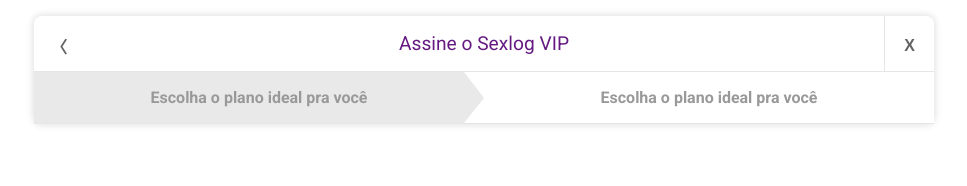
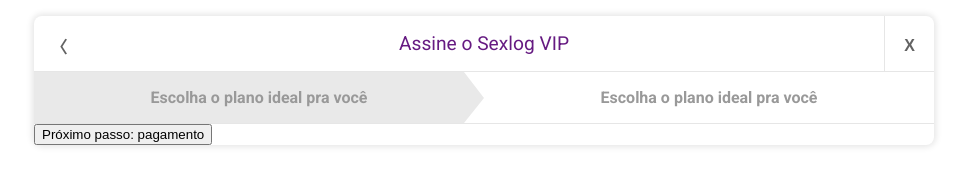
Before and after one commit to KarolinedeAlencar/modal, a website: page index.html in a window 1280 px wide. Shown: the whole page, without its empty margins (156-1123 px from the left). Drawn offline with Linux system fonts and the light colour scheme.

Commit message:
starting modal footer

```diff
--- a/index.html
+++ b/index.html
@@ -29,6 +29,11 @@
           </div>
         </div>
       </header>
+      <footer class="modal__footer">
+        <button class="footer__btn" type="button">
+          Próximo passo: pagamento
+        </button>
+      </footer>
     </section>
 </body>
 </html>
```
